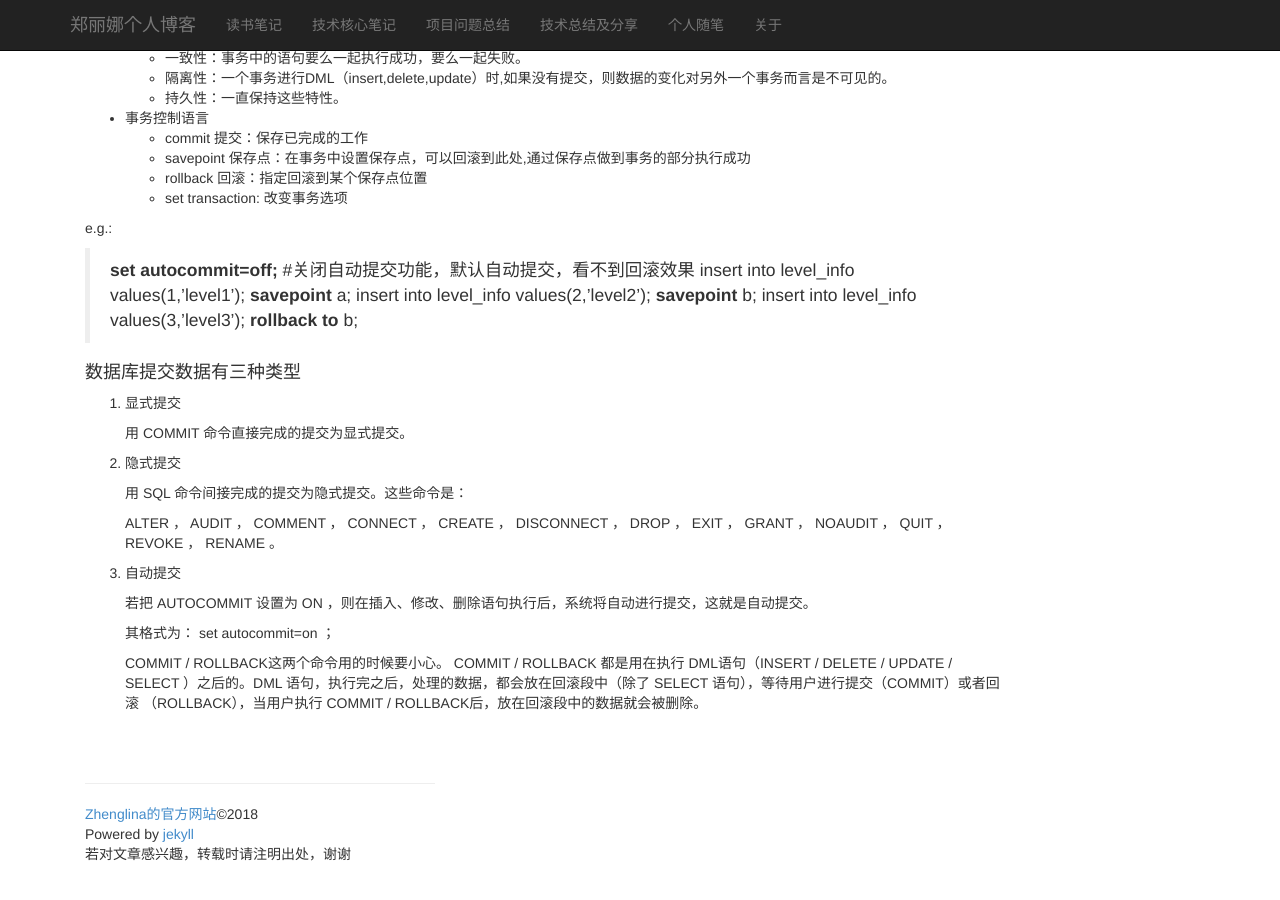
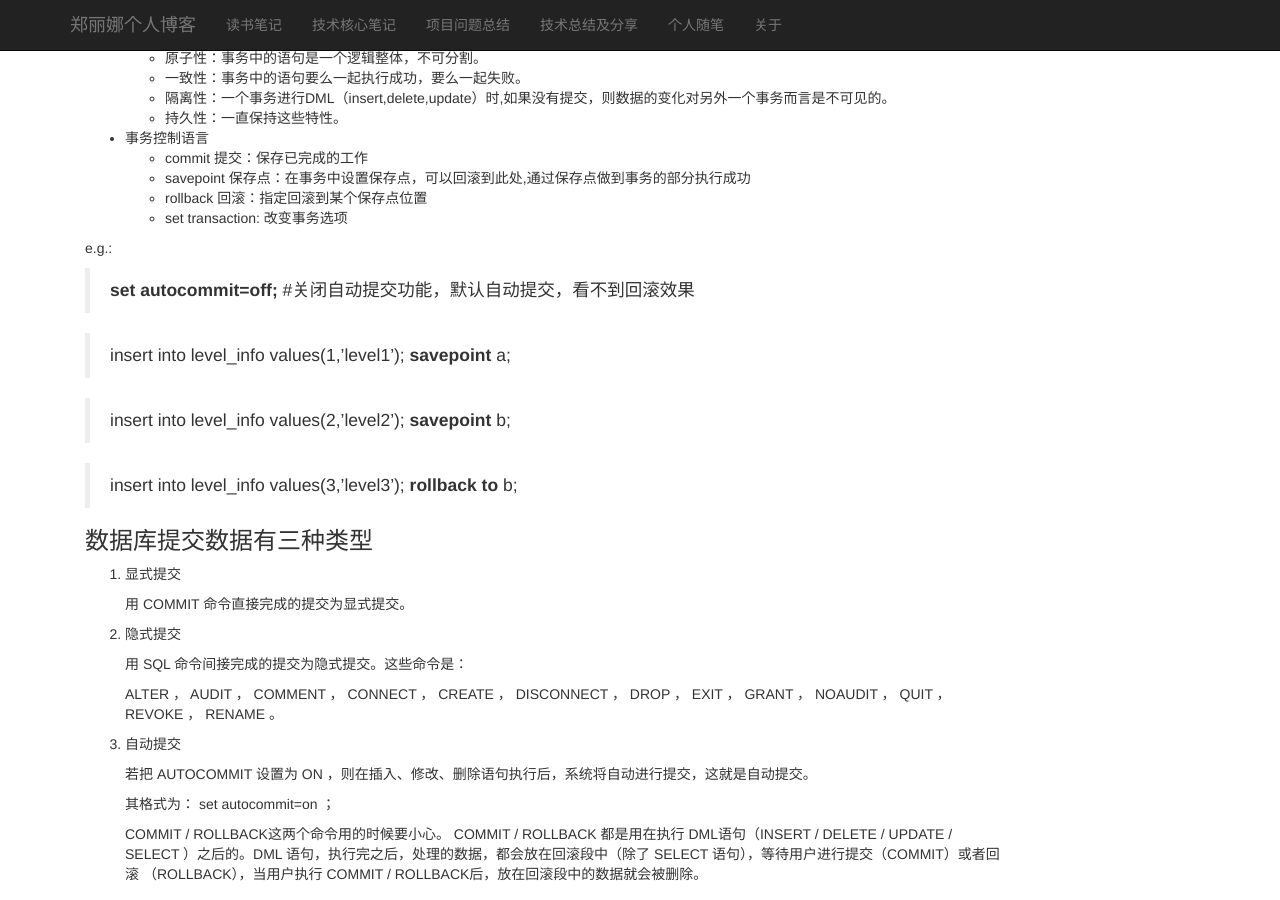
Before and after one commit to AitaZheng/RubyStudy, a Jekyll site: the page built from _posts/2018-03-05-数据库基本概念.md, in a window 1280 px wide and 900 px high, scrolled down 3940 px. Built offline with Jekyll 4.4.1, drawn with Linux system fonts in a browser that asks for light colours; Markdown is read by kramdown in place of the engine named in the settings; before the commit the page ends 4804 px from its top, so only the background shows below that; some of the changed text lies outside the part shown.

```diff
--- a/_posts/2018-03-05-数据库基本概念.md
+++ b/_posts/2018-03-05-数据库基本概念.md
@@ -95,7 +94,7 @@ category: core
 
 > **select** * **from** table_name; 查看表中所有数据
 
-#### 数据定义语义 DDL
+### 数据定义语义 DDL
 
 > **create database** db_name;创建数据库
 
@@ -155,7 +154,7 @@ mysql> **rename table** staff_salary **to** salary;
 
 > **alter table** level_info **modify** id int unsigned not null auto_increment primary key; #修改字段约束条件
 
-#### 数据操作语言 DML
+### 数据操作语言 DML
 - insert 插入数据
 
 > **insert into** salary(base_salary,performance_pay,bonus_pay) **values**(3000,5000,6000),(5000,8000,10000); #插入部分字段时需要指定字段名称
@@ -171,8 +170,7 @@ mysql> **rename table** staff_salary **to** salary;
 
 > **update** salary **set** bonus_pay=6000 **where** name='lisi';
 
-
-#### 事务控制语句 TCL
+### 事务控制语句 TCL
 - 事务的概念：
 	- 事务（Transaction）是由一系列相关的SQL语句组成的最小逻辑工作单元，这个单元中的数据是一个整体，不可分割。
 	- 在程序更新数据库时事务事关重要，因为必须维护数据的完整性。事务由数据操作语言完成，是对数据库所做的一个或多个修改。
@@ -190,11 +188,14 @@ mysql> **rename table** staff_salary **to** salary;
 e.g.:
 
 > **set autocommit=off;** #关闭自动提交功能，默认自动提交，看不到回滚效果
+
 > insert into  level_info values(1,'level1'); **savepoint** a;
+
 > insert into  level_info values(2,'level2'); **savepoint** b;
+
 > insert into  level_info values(3,'level3'); **rollback to** b;
 
-#### 数据库提交数据有三种类型
+### 数据库提交数据有三种类型
 1. 显式提交
 
    用 COMMIT 命令直接完成的提交为显式提交。
```
Also changed, not shown: other parts of _posts/2018-03-05-数据库基本概念.md (+2 -3 lines), _posts/2018-04-25-mysql查询.md (+2 -2 lines).
